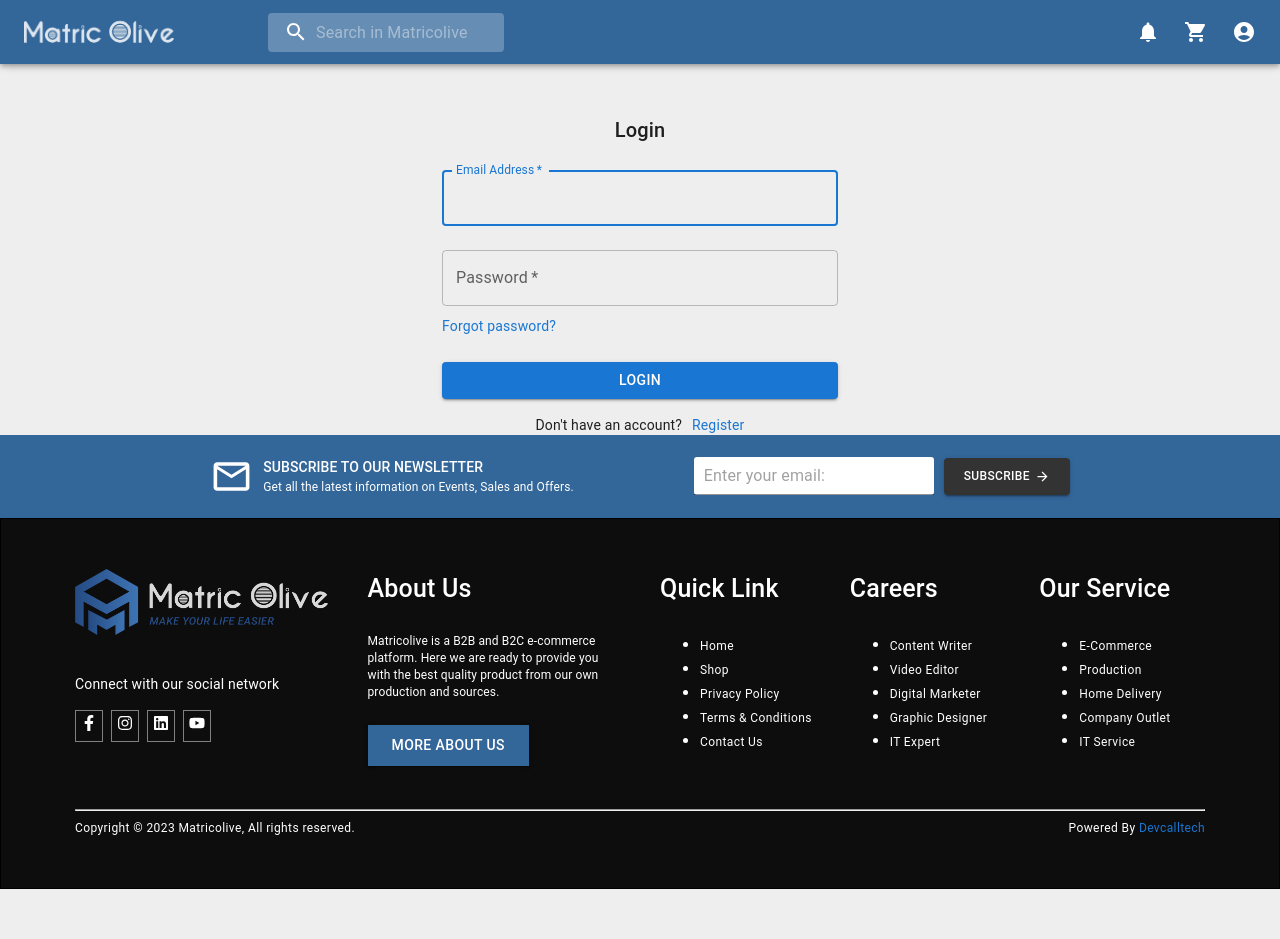
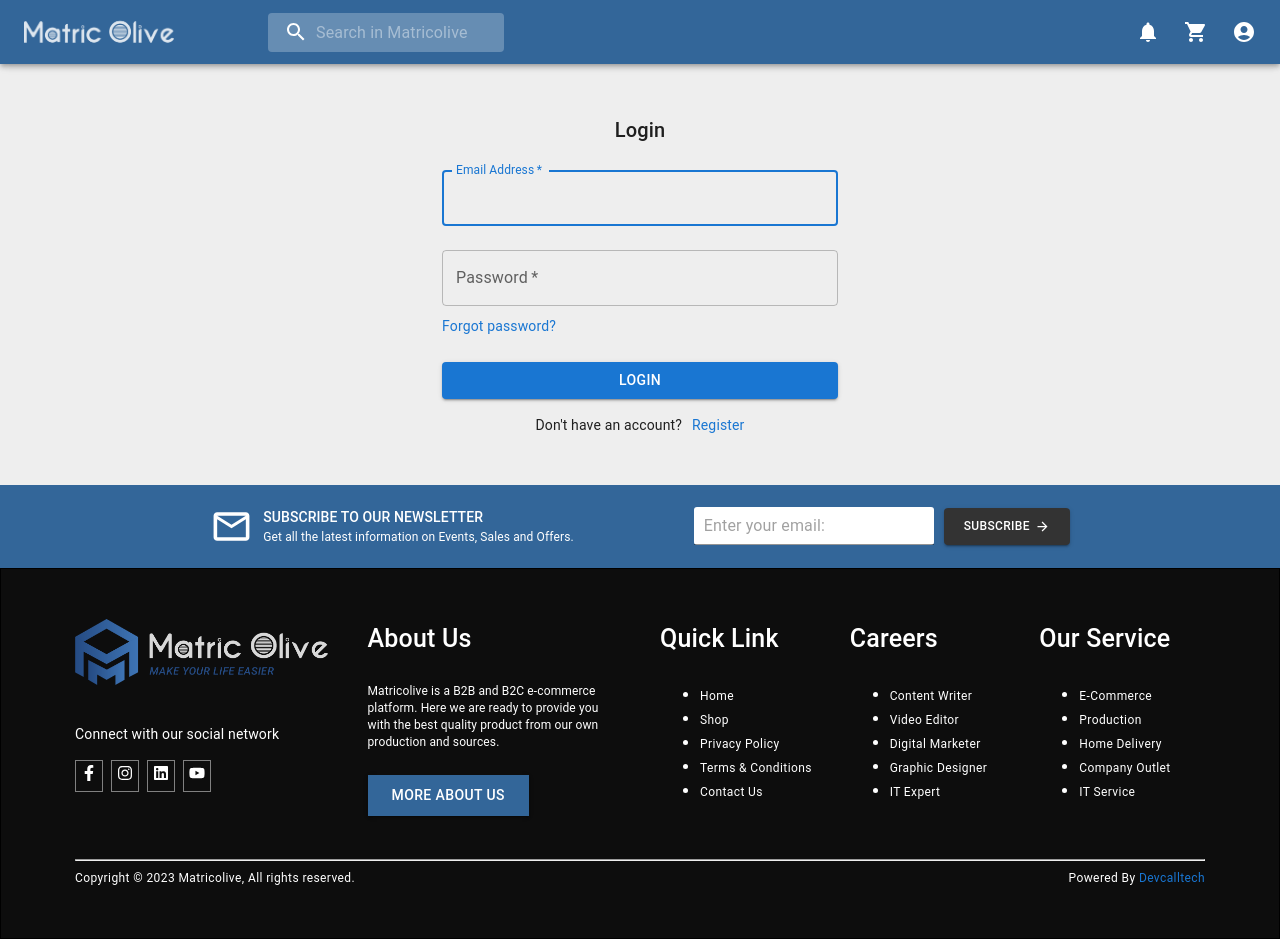
Before and after one commit to Rakibul-Hasan-max/Matricolive, a React (Create React App) app: page /login in a window 1280 px wide. Before the commit the page ends 889 px from the top, so only its background shows below. Built offline with nearby package versions, Linux system fonts and the light colour scheme.

Commit message:
update85

```diff
--- a/src/Pages/Login/Login.js
+++ b/src/Pages/Login/Login.js
@@ -21,7 +21,7 @@ export default function Login() {
 
   return (
     <ThemeProvider theme={theme}>
-      <Container component="main" maxWidth="xs" sx={{ pt: "50px" }}>
+      <Container component="main" maxWidth="xs" sx={{ py: "50px" }}>
         <CssBaseline />
         <Box
           sx={{
--- a/src/Pages/Register/Register.js
+++ b/src/Pages/Register/Register.js
@@ -22,7 +22,7 @@ export default function Register() {
 
   return (
     <ThemeProvider theme={theme}>
-      <Container component="main" maxWidth="xs" sx={{ pt: "50px" }}>
+      <Container component="main" maxWidth="xs" sx={{ py: "50px" }}>
         <CssBaseline />
         <Box
           sx={{
```
